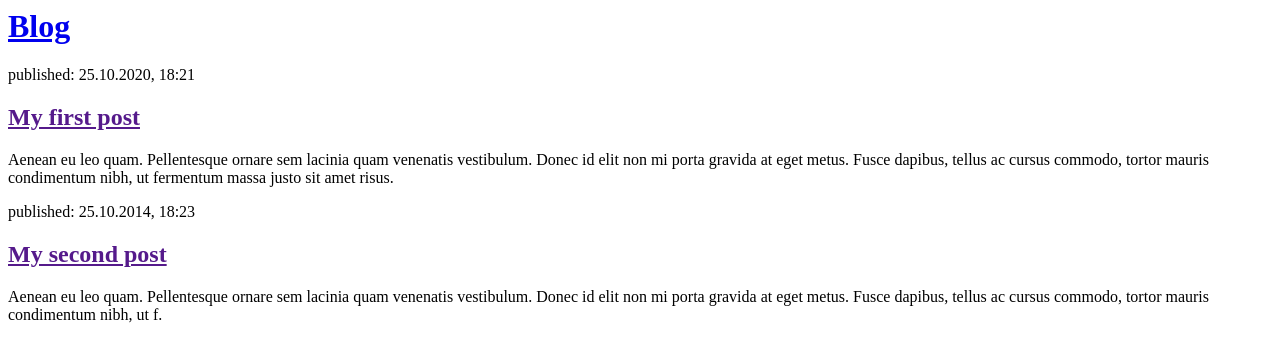
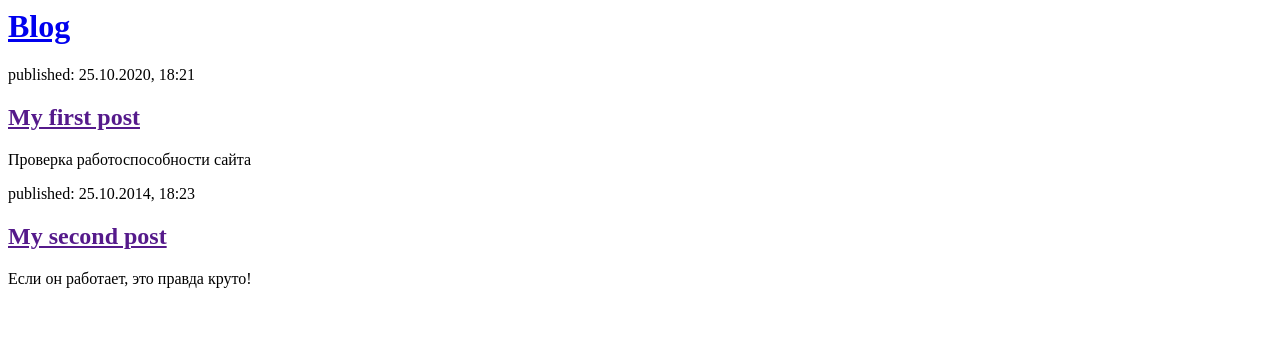
Before and after one commit to DmKaizzer/My_Firs_Blog, a Django app: page / in a window 1280 px wide. Shown: the top 362 px of the page. Run offline with Django 3.2, Linux system fonts and the light colour scheme.

Commit message:
New updated HTML

```diff
--- a/Blog/templates/blog/post_list.html
+++ b/Blog/templates/blog/post_list.html
@@ -10,13 +10,13 @@
         <div>
             <p>published: 25.10.2020, 18:21</p>
             <h2><a href="">My first post</a></h2>
-            <p>Aenean eu leo quam. Pellentesque ornare sem lacinia quam venenatis vestibulum. Donec id elit non mi porta gravida at eget metus. Fusce dapibus, tellus ac cursus commodo, tortor mauris condimentum nibh, ut fermentum massa justo sit amet risus.</p>
+            <p>Проверка работоспособности сайта</p>
         </div>
 
         <div>
             <p>published: 25.10.2014, 18:23</p>
             <h2><a href="">My second post</a></h2>
-            <p>Aenean eu leo quam. Pellentesque ornare sem lacinia quam venenatis vestibulum. Donec id elit non mi porta gravida at eget metus. Fusce dapibus, tellus ac cursus commodo, tortor mauris condimentum nibh, ut f.</p>
+            <p>Если он работает, это правда круто!</p>
         </div>
     </body>
 </html>
```
